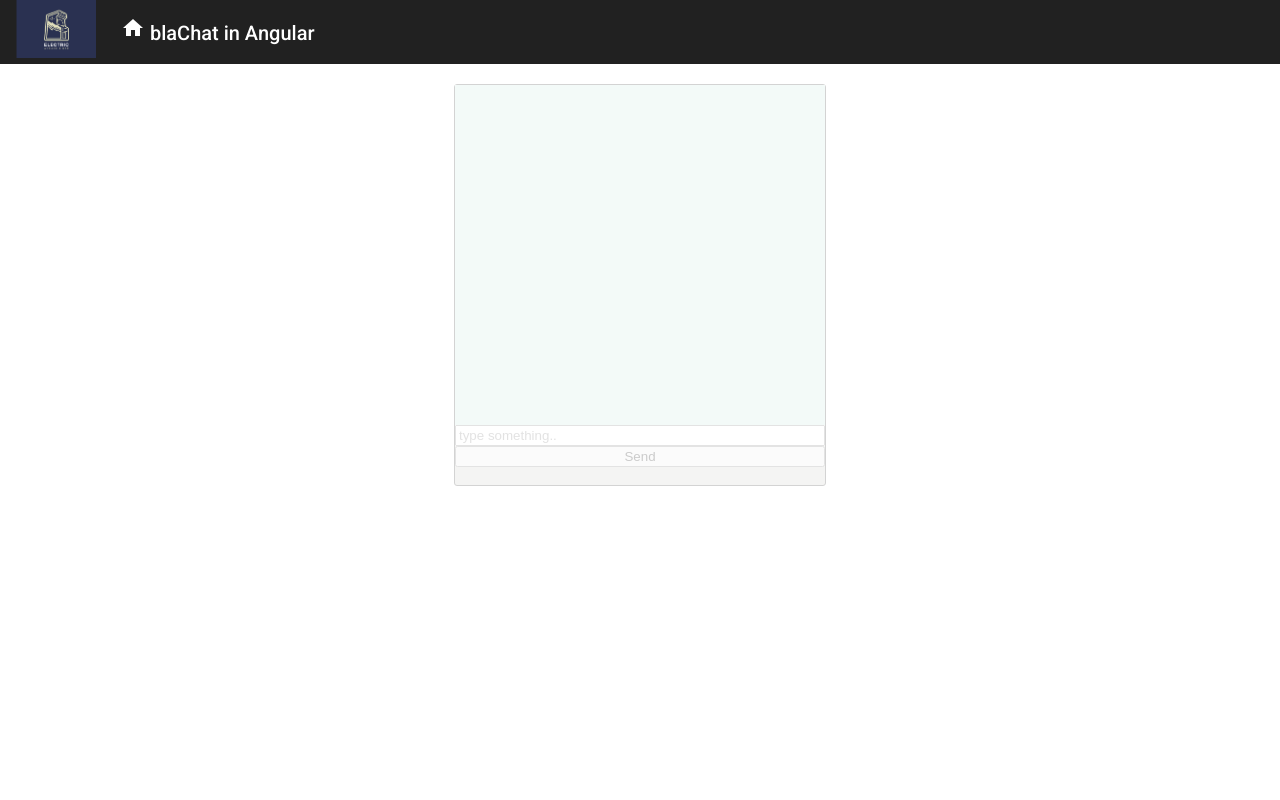
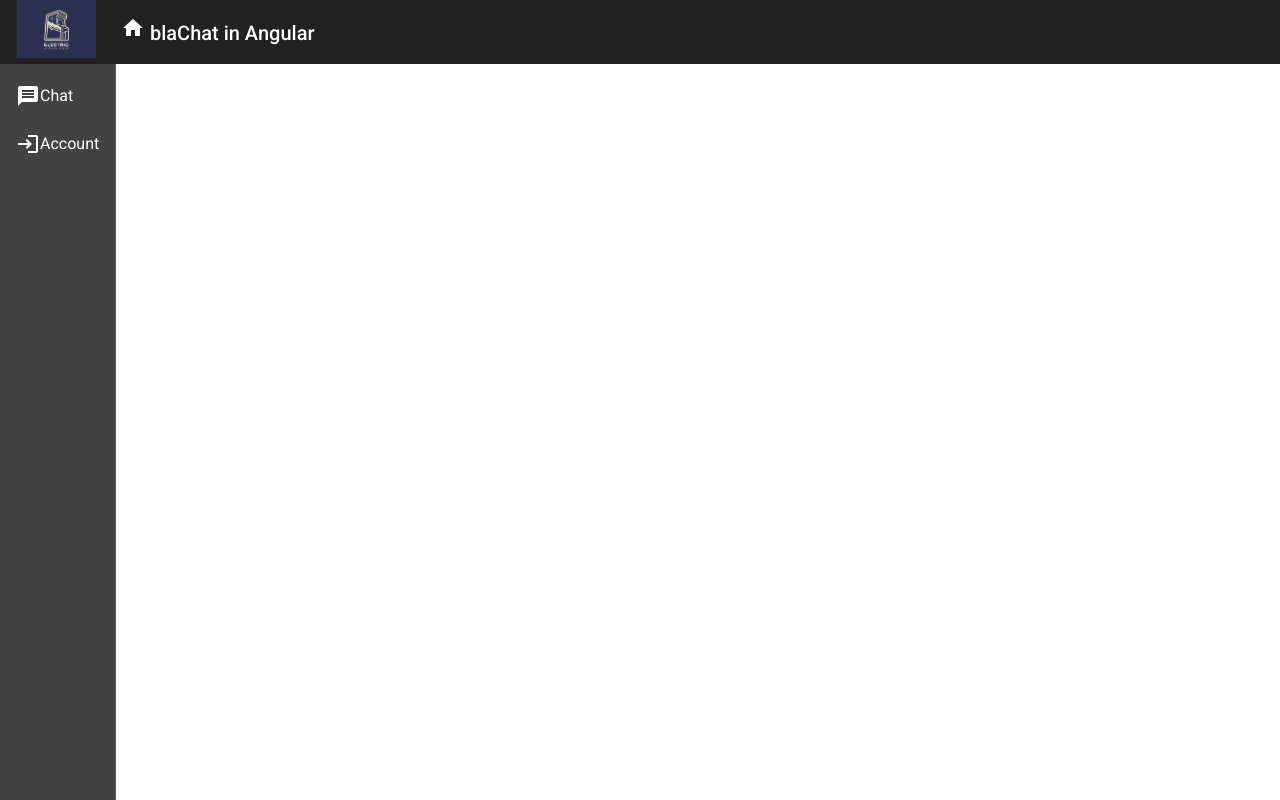
Before and after one commit to CaioMaxximus/angular_course, an Angular app in the folder frontend/: page / in a window 1280 px wide. Built offline with nearby package versions, Linux system fonts and the light colour scheme.

Commit message:
adding nav

```diff
--- a/frontend/src/app/app.component.html
+++ b/frontend/src/app/app.component.html
@@ -1,5 +1,6 @@
 <div>
     <app-header></app-header>
     <!-- <app-login></app-login> -->
-    <app-chat></app-chat>
+    <!-- <app-chat></app-chat> -->
+    <app-nav></app-nav>
 </div>
--- /dev/null
+++ b/frontend/src/app/components/template/nav/nav.component.html
@@ -0,0 +1,21 @@
+<mat-sidenav-container>
+    <mat-sidenav class = "sidenav" mode="side" opened
+    fixedInViewport = "true" fixedTopGap = "64">
+        <mat-nav-list class = "nav-list">
+            <a href="" mat-list-item>
+                <i class="material-icons">
+                    message
+                </i>Chat
+            </a>
+            <a href="" mat-list-item>
+                <i class="material-icons">
+                    login
+                </i>
+                Account
+            </a>
+
+        </mat-nav-list>
+
+    </mat-sidenav>
+
+</mat-sidenav-container>
--- /dev/null
+++ b/frontend/src/app/components/template/nav/nav.component.ts
@@ -0,0 +1,15 @@
+import { Component, OnInit } from '@angular/core';
+
+@Component({
+  selector: 'app-nav',
+  templateUrl: './nav.component.html',
+  styleUrls: ['./nav.component.css']
+})
+export class NavComponent implements OnInit {
+
+  constructor() { }
+
+  ngOnInit(): void {
+  }
+
+}
```
Also changed, not shown: frontend/src/app/app.module.ts (+9 -4 lines), frontend/src/app/components/template/nav/nav.component.css (added).
